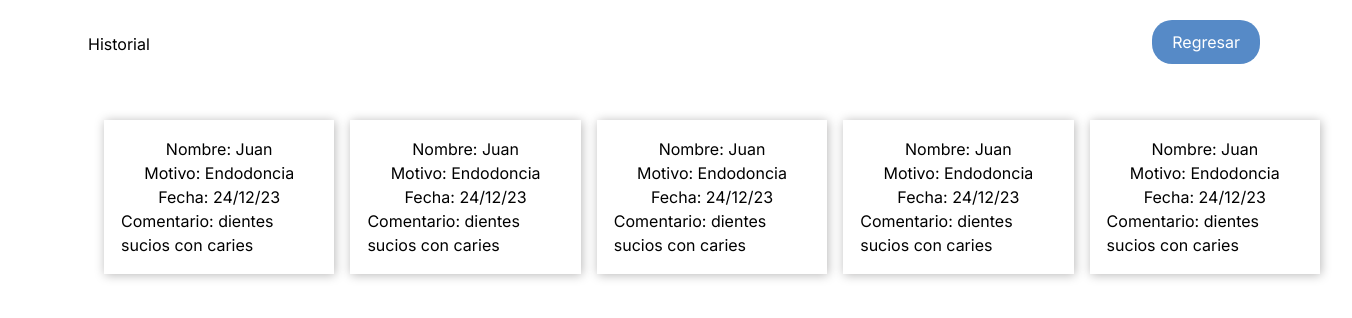
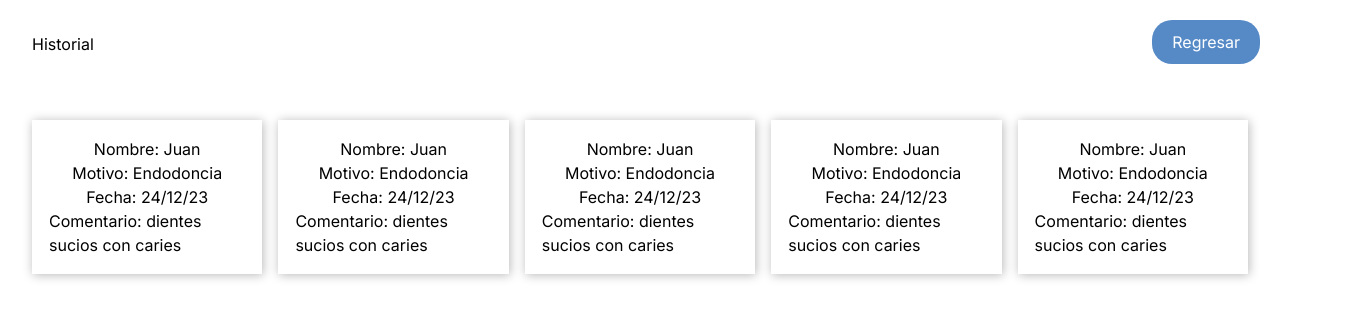
Before and after one commit to SwordGenius/proyecto_aura_front, a Next.js app: page /historial in a window 1280 px wide. Shown: the top 318 px of the page, 1352 px wide, since content can reach past the window. Built offline with nearby package versions, Linux system fonts and the light colour scheme.

Commit message:
css docs bug fiexed

```diff
--- a/src/styles/StylesDocumentos.css
+++ b/src/styles/StylesDocumentos.css
@@ -13,6 +13,9 @@
     height: auto;
 }
 
+.column-center h3{
+    margin-left: 32px;
+}
 
 
 .btn-subir {
@@ -34,8 +37,6 @@
     display: flex;
     justify-content: center;
     flex-direction: column;
-    margin-left: 72px;
-    margin-right: 72px;
     margin-top: 32px;
     width: 100%;
     height: auto;
--- a/src/styles/StylesHistorial.css
+++ b/src/styles/StylesHistorial.css
@@ -48,7 +48,7 @@
 
 
 .column-center h3{
-    margin-left: 16px;
+    margin-left: 32px;
 }
 
 .container-historial {
@@ -89,8 +89,6 @@
     display: flex;
     justify-content: center;
     flex-direction: column;
-    margin-left: 72px;
-    margin-right: 72px;
     margin-top: 32px;
     width: 100%;
     height: auto;
```
